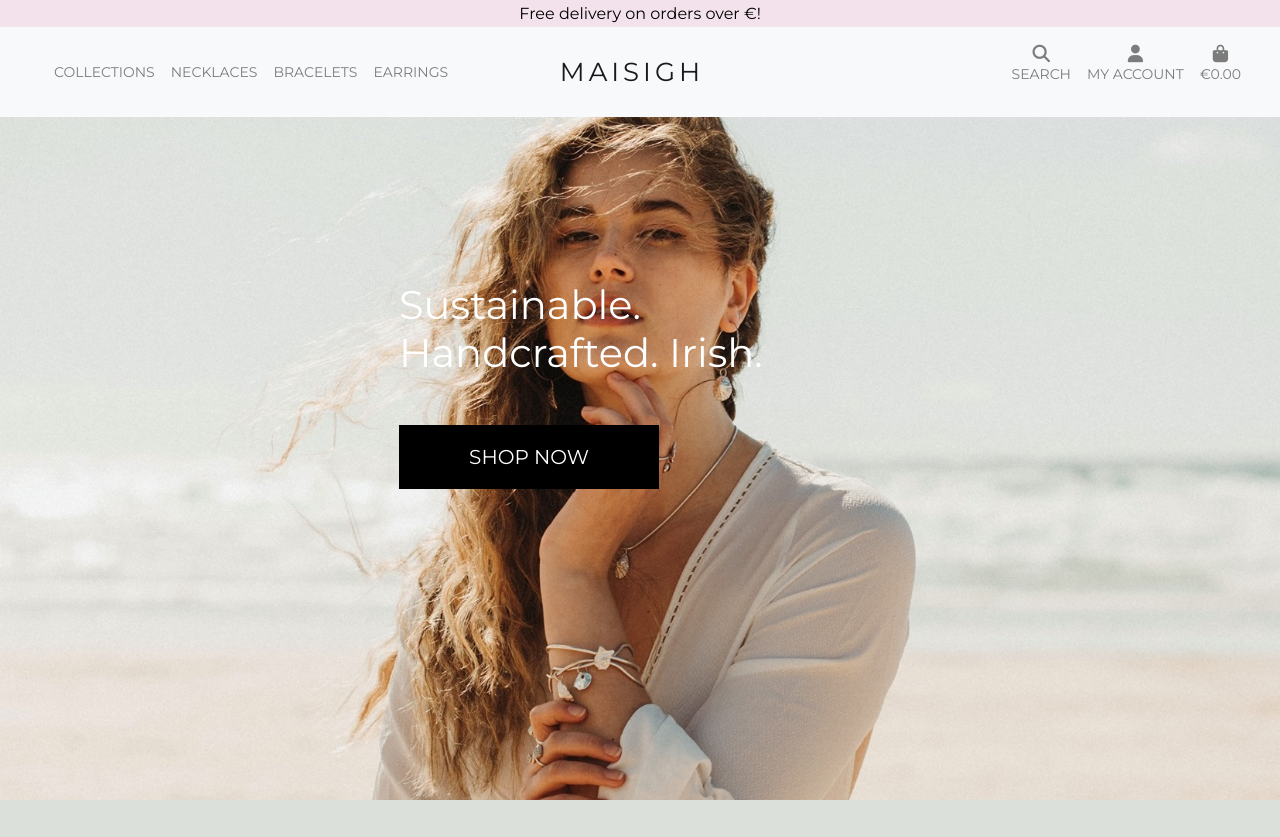
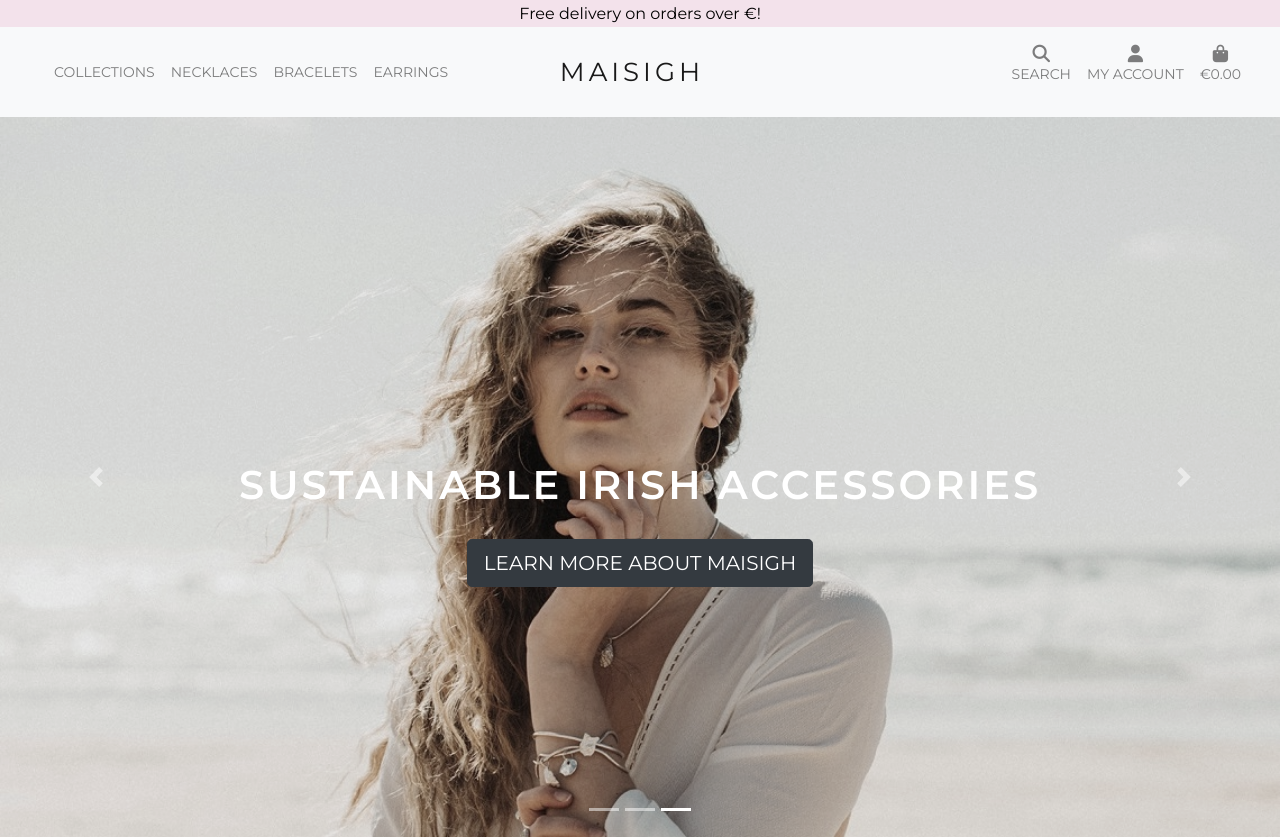
Before and after one commit to natashaclerkin/maisigh-MS4, a Django app: page / in a window 1280 px wide. Before the commit the page ends 800 px from the top, so only its background shows below. Run offline with Django 3.2, Linux system fonts and the light colour scheme; some libraries are stand-ins or nearby versions.

Commit message:
Add carousel to home page

```diff
--- a/home/templates/home/index.html
+++ b/home/templates/home/index.html
@@ -2,27 +2,55 @@
 {% load static %}
 
 {% block page_header %}
-    <div class="container header-container">
-        <div class="row">
-            <div class="col"></div>
-        </div>
-    </div>
 {% endblock %}
 
 {% block content %}
-    <div class="container h-100">
-        <div class="row h-100">
-            <div class="col-7 col-md-6 mx-auto">
-                <h1 class="display-6 logo-font text-white">
-                    Sustainable. Handcrafted. Irish.
-                </h1>
-                <div class="my-5">
-                    <h4>
-                        <a href="" class="shop-now-button btn btn-lg rounded-0 text-uppercase py-3">Shop Now</a>
-                    </h4>
+              <!-- START OF CAROUSEL -->
+              <div id="carouselExampleIndicators" class="carousel slide" data-ride="carousel">
+                <ol class="carousel-indicators">
+                    <li data-target="#carouselExampleIndicators" data-slide-to="0" class=""></li>
+                    <li data-target="#carouselExampleIndicators" data-slide-to="1" class=""></li>
+                    <li data-target="#carouselExampleIndicators" data-slide-to="2" class="active"></li>
+                </ol>
+                <div class="carousel-inner carousel-black">
+                    <div class="carousel-item active">
+                        <img class="d-block w-100" src="/media/home-slider-1.jpg" alt="TODO">
+                        <div class="carousel-caption d-none d-lg-block text-center">
+                            <h1>SUSTAINABLE IRISH ACCESSORIES</h1>
+                            <div class="homecta"><a class="btn btn-lg btn-dark" href="#" role="button">LEARN
+                                MORE
+                                ABOUT MAISIGH</a>
+                            </div>
+                        </div>
+                    </div>
+                    <div class="carousel-item">
+                        <img class="d-block w-100" src="/media/home-slider-2.jpg" alt="TODO">
+                        <div class="carousel-caption d-none d-lg-block text-center">
+                            <h1>GET INSPIRED</h1>
+                            <div class="homecta"><a class="btn btn-lg btn-dark" href="#"
+                                role="button">BROWSE OUR NEW COLLECTION</a>
+                            </div>
+                        </div>
                 </div>
+                    <div class="carousel-item">
+                        <img class="d-block w-100" src="/media/home-slider-3.jpg"  alt="TODO">
+                        <div class="carousel-caption d-none d-lg-block text-center">
+                            <h1>SNAP & SHARE</h1>
+                            <div class="homecta"><a class="btn btn-lg btn-dark" href="#"
+                                role="button">TAG US IN YOUR MAISIGH ORDER FOR FREEBIES</a>
+                            </div>
+                        </div>
+                    </div>
+                </div>
+                <a class="carousel-control-prev" href="#carouselExampleIndicators" role="button" data-slide="prev">
+                <span class="carousel-control-prev-icon" aria-hidden="true"></span>
+                <span class="sr-only">Previous</span>
+                </a>
+                <a class="carousel-control-next" href="#carouselExampleIndicators" role="button" data-slide="next">
+                <span class="carousel-control-next-icon" aria-hidden="true"></span>
+                <span class="sr-only">Next</span>
+                </a>
             </div>
-        </div>
-    </div>
+            <!-- END OF CAROUSEL -->
 
 {% endblock %}
--- a/static/css/base.css
+++ b/static/css/base.css
@@ -1,7 +1,5 @@
 html,
 body {
-    background: url('/media/homepage-bg.jpg') no-repeat center center fixed;
-    background-size: cover;
     background-color: #F9F9F9;
     font-family: 'Montserrat', sans-serif;
     width: 100%;
@@ -98,6 +96,35 @@ header {
 .dropdown-menu a:active {
     background-color: #f8f9fa;
     color: #7b7c7c;
+}
+
+
+/* CAROUSEL SECTION */
+
+
+/* Carousel caption */
+
+.carousel-caption {
+	top: 45%;
+}
+
+
+.carousel-caption h1{
+    font-size: 2.5rem;
+    letter-spacing: 3px;
+    font-weight: 600;
+}
+
+/* Carousel CTA */
+
+.homecta {
+	margin-top: 30px;
+}
+
+
+.carousel-black img {
+	-webkit-filter: brightness(95%) saturate(50%);
+	filter: brightness(95%) saturate(50%);
 }
 
 
--- a/templates/base.html
+++ b/templates/base.html
@@ -227,6 +227,9 @@
         </nav>
     </header>
 
+
+
+
     {% if messages %}
     <div class="message-container"></div>
     {% endif %}
```
Also changed, not shown: media/home-slider-1.jpg (added), media/home-slider-2.jpg (added), media/home-slider-3.jpg (added).
